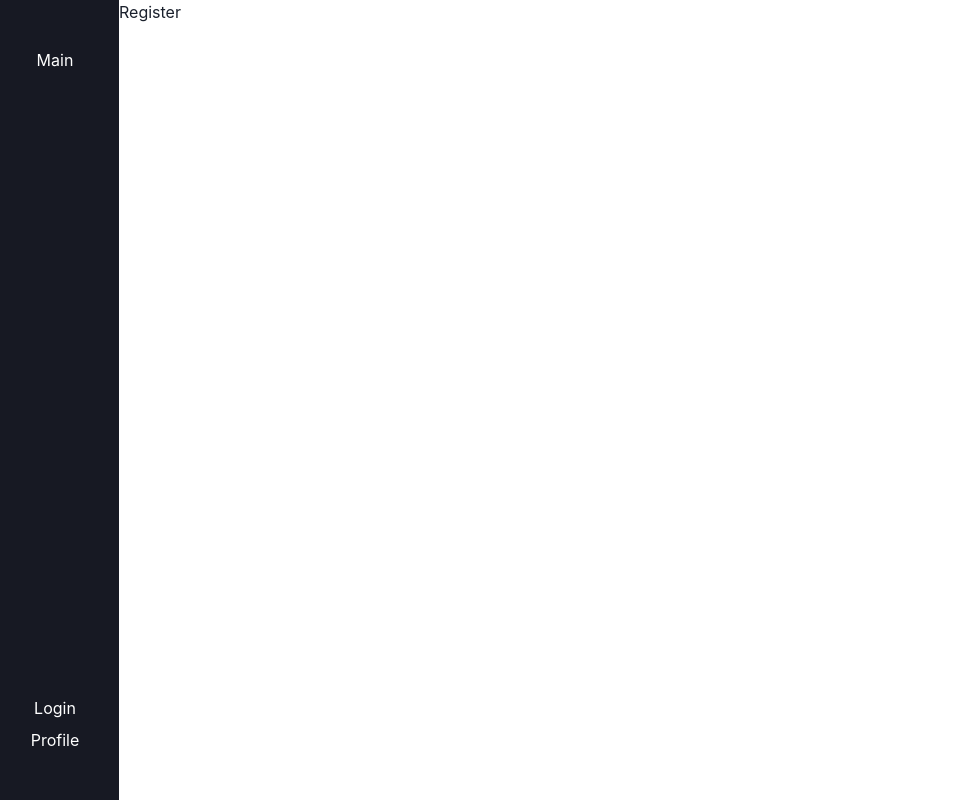
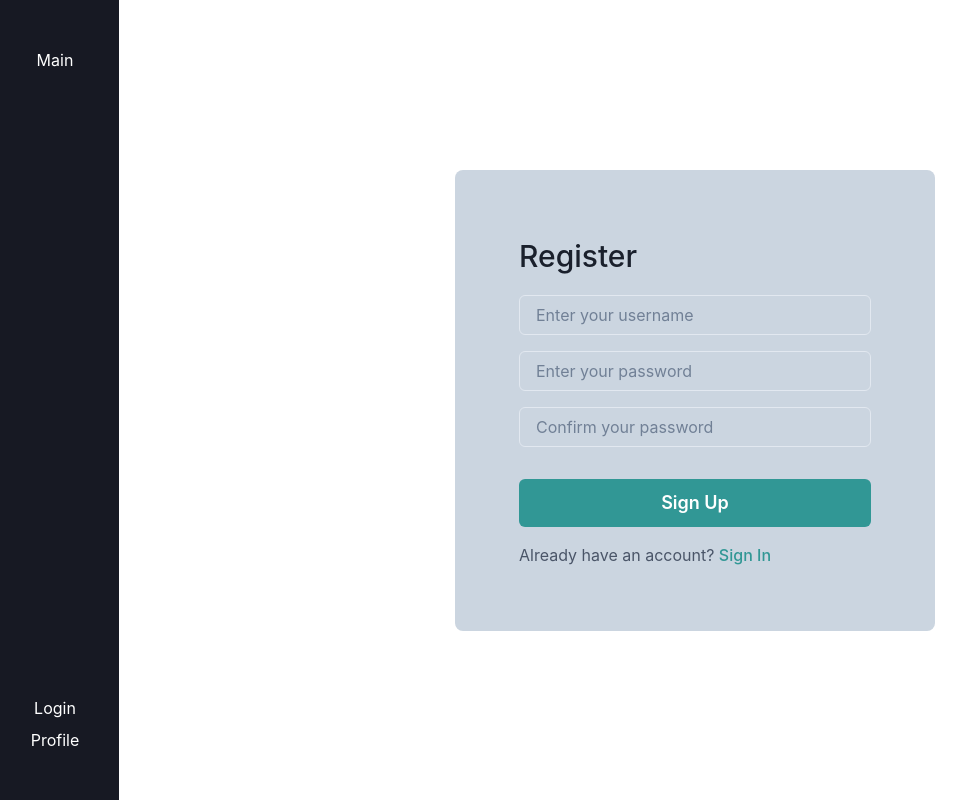
Before and after one commit to mnngfl/real-time-chat-application, a React (Vite) app in the folder client/: page /register in a window 1280 px wide. Shown: the whole page, without its empty margins (9-975 px from the left). Built offline with nearby package versions, Linux system fonts and the light colour scheme.

Commit message:
add markup (login, register)

```diff
--- a/client/src/App.tsx
+++ b/client/src/App.tsx
@@ -1,4 +1,4 @@
-import { Routes, Route, Navigate } from "react-router-dom";
+import { Routes, Route, Navigate, useNavigate } from "react-router-dom";
 import Chat from "./pages/Chat";
 import Register from "./pages/Register";
 import Login from "./pages/Login";
@@ -6,17 +6,24 @@ import { Flex } from "@chakra-ui/react";
 import NavBar from "./components/common/NavBar";
 
 function App() {
+  const navigate = useNavigate();
+
+  const isLoggedIn = true; // 로그인 상태 확인 로직 추가
+
+  const handleLogout = () => {
+    // 로그아웃 로직 추가
+    navigate("/login");
+  };
+
   return (
     <Flex height={"100vh"}>
-      <NavBar />
-      <>
+      {isLoggedIn ? <NavBar /> : <></>}
       <Routes>
         <Route path="/" element={<Chat />} />
         <Route path="/register" element={<Register />} />
         <Route path="/login" element={<Login />} />
         <Route path="*" element={<Navigate to="/" />} />
       </Routes>
-      </>
     </Flex>
   );
 }
--- a/client/src/pages/Login.tsx
+++ b/client/src/pages/Login.tsx
@@ -1,5 +1,50 @@
+import {
+  Box,
+  Button,
+  Container,
+  Flex,
+  FormControl,
+  Input,
+  Link,
+  Text,
+} from "@chakra-ui/react";
+
 const Login = () => {
-  return <>Login</>;
+  return (
+    <Container maxW={"container.sm"}>
+      <Flex justifyContent={"center"} alignItems={"center"} h={"100%"}>
+        <Box width={"30rem"} p={"4rem"} bg="gray.300" borderRadius={8}>
+          <Text fontSize={"3xl"} fontWeight={500}>
+            Login
+          </Text>
+          <FormControl isRequired my={4}>
+            <Input placeholder="Enter your username" />
+          </FormControl>
+
+          <FormControl isRequired mb={4}>
+            <Input type="password" placeholder="Enter your password" />
+          </FormControl>
+
+          <Button
+            type="submit"
+            colorScheme="teal"
+            size={"lg"}
+            my={4}
+            w={"100%"}
+          >
+            Sign In
+          </Button>
+
+          <Text color={"gray.600"}>
+            Not a member yet?{" "}
+            <Link color="teal.500" href="/register" fontWeight={500}>
+              Register
+            </Link>
+          </Text>
+        </Box>
+      </Flex>
+    </Container>
+  );
 };
 
 export default Login;
--- a/client/src/pages/Register.tsx
+++ b/client/src/pages/Register.tsx
@@ -1,5 +1,54 @@
+import {
+  Box,
+  Button,
+  Container,
+  Flex,
+  FormControl,
+  Input,
+  Link,
+  Text,
+} from "@chakra-ui/react";
+
 const Register = () => {
-  return <>Register</>;
+  return (
+    <Container maxW={"container.sm"}>
+      <Flex justifyContent={"center"} alignItems={"center"} h={"100%"}>
+        <Box width={"30rem"} p={"4rem"} bg="gray.300" borderRadius={8}>
+          <Text fontSize={"3xl"} fontWeight={500}>
+            Register
+          </Text>
+          <FormControl isRequired my={4}>
+            <Input placeholder="Enter your username" />
+          </FormControl>
+
+          <FormControl isRequired mb={4}>
+            <Input type="password" placeholder="Enter your password" />
+          </FormControl>
+
+          <FormControl isRequired mb={4}>
+            <Input type="password" placeholder="Confirm your password" />
+          </FormControl>
+
+          <Button
+            type="submit"
+            colorScheme="teal"
+            size={"lg"}
+            my={4}
+            w={"100%"}
+          >
+            Sign Up
+          </Button>
+
+          <Text color={"gray.600"}>
+            Already have an account?{" "}
+            <Link color="teal.500" href="/login" fontWeight={500}>
+              Sign In
+            </Link>
+          </Text>
+        </Box>
+      </Flex>
+    </Container>
+  );
 };
 
 export default Register;
```
Lines whose indentation alone changed are shown as unchanged.
